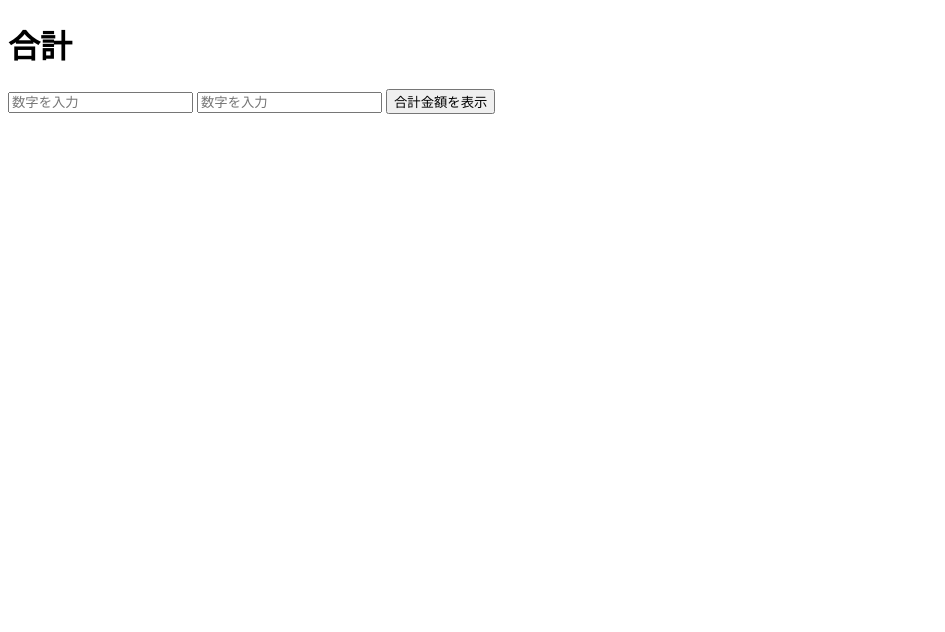
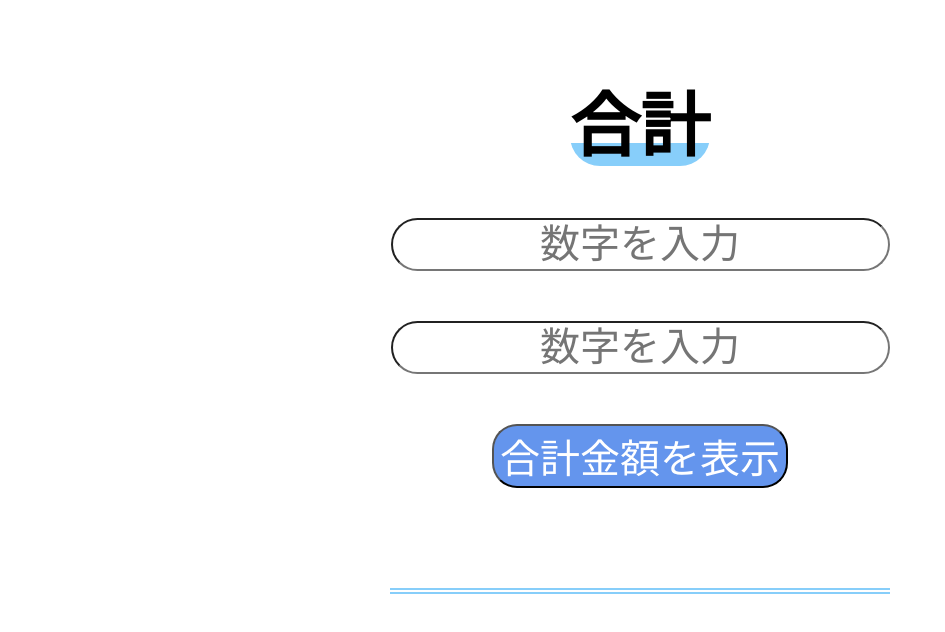
Before and after one commit to Shohei-Nakayama/2024-05-30, a plain HTML site: page index.html in a window 1280 px wide. Shown: the whole page, without its empty margins (0-945 px from the left). Drawn offline with Linux system fonts and the light colour scheme.

Commit message:
Add files via upload

```diff
--- a/index.html
+++ b/index.html
@@ -9,12 +9,16 @@
 </head>
 
 <body>
-    <h1>合計</h1>
-    <input type="text" id="num1" placeholder="数字を入力">
-    <input type="text" id="num2" placeholder="数字を入力">
+    <div class = "container">
 
-    <button onclick="addNumbers()">合計金額を表示</button>
-    <p id="result"></p>
+        <h1><span class="under">合計</span></h1>
+        <div class ="number1 mb-50">
+        <input type="text" id="num1" placeholder="数字を入力"></div>
+        <div class ="number2 mb-50">
+        <input type="text" id="num2" placeholder="数字を入力"></div>
 
+        <button onclick="addNumbers()">合計金額を表示</button>
+        <p id="result"></p>
+    </div>
 </body>
 </html>
--- a/style.css
+++ b/style.css
@@ -0,0 +1,48 @@
+*{
+    font-family: inherit;
+    font-size: inherit;
+    line-height: inherit;
+}
+
+
+.container{
+    width:1000px;
+    margin:70px auto;
+    text-align:center;
+}
+
+body{
+   font-size: 40px;
+}
+
+h1{
+    font-size: 70px;
+}
+
+
+.under{
+background: linear-gradient( transparent 70% , #87cefa 30%);
+border-radius:30px;
+}
+
+
+input{
+    border-radius: 30px;
+    text-align: center;
+}
+
+.mb-50{
+    margin-bottom:50px;
+}
+
+button{
+    border-radius:25px;
+    background-color:cornflowerblue;
+    color:#fff;
+}
+
+#result{
+    width:500px;
+    margin: 100px auto;
+    border-bottom: double 6px #87cefa;
+}
```
